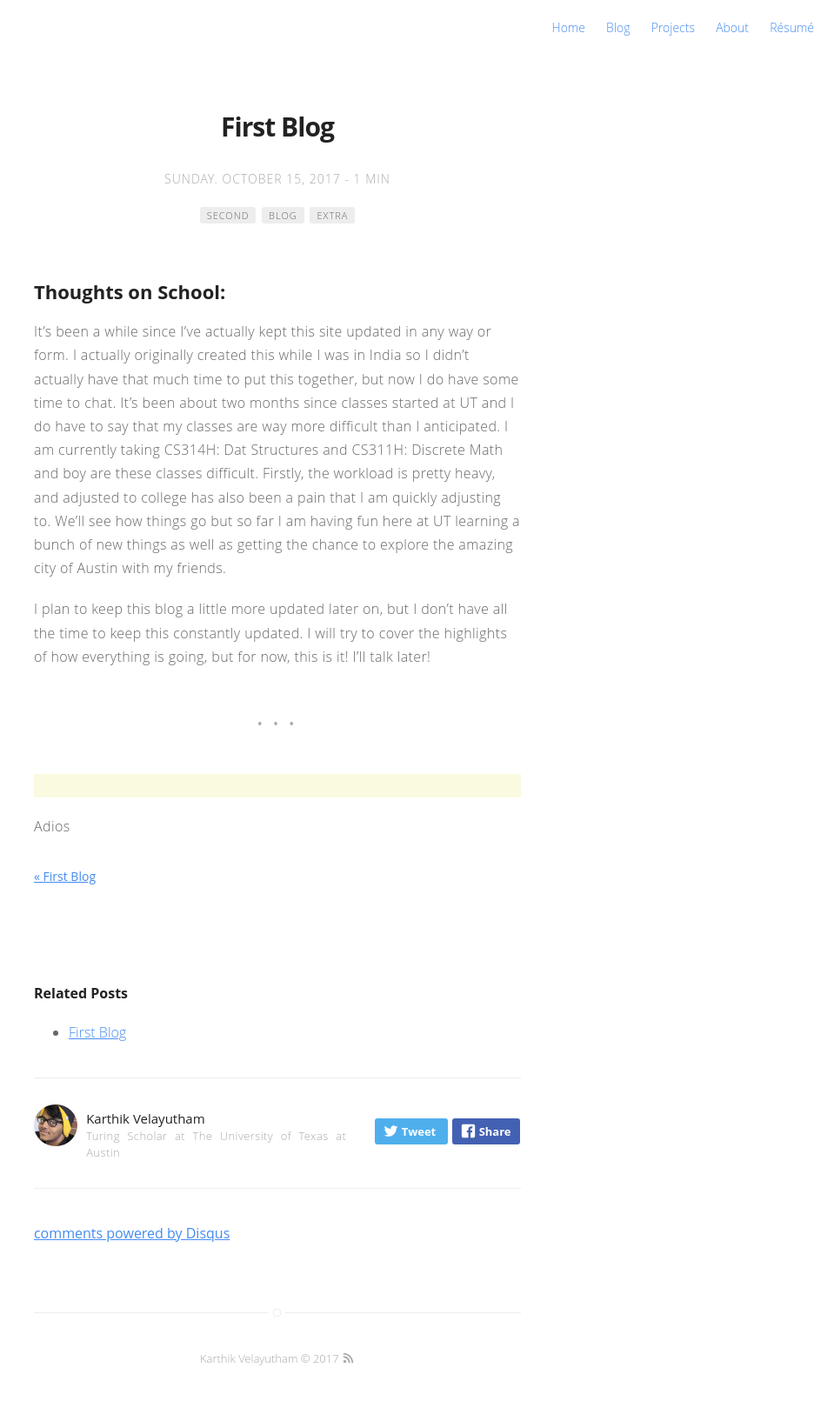
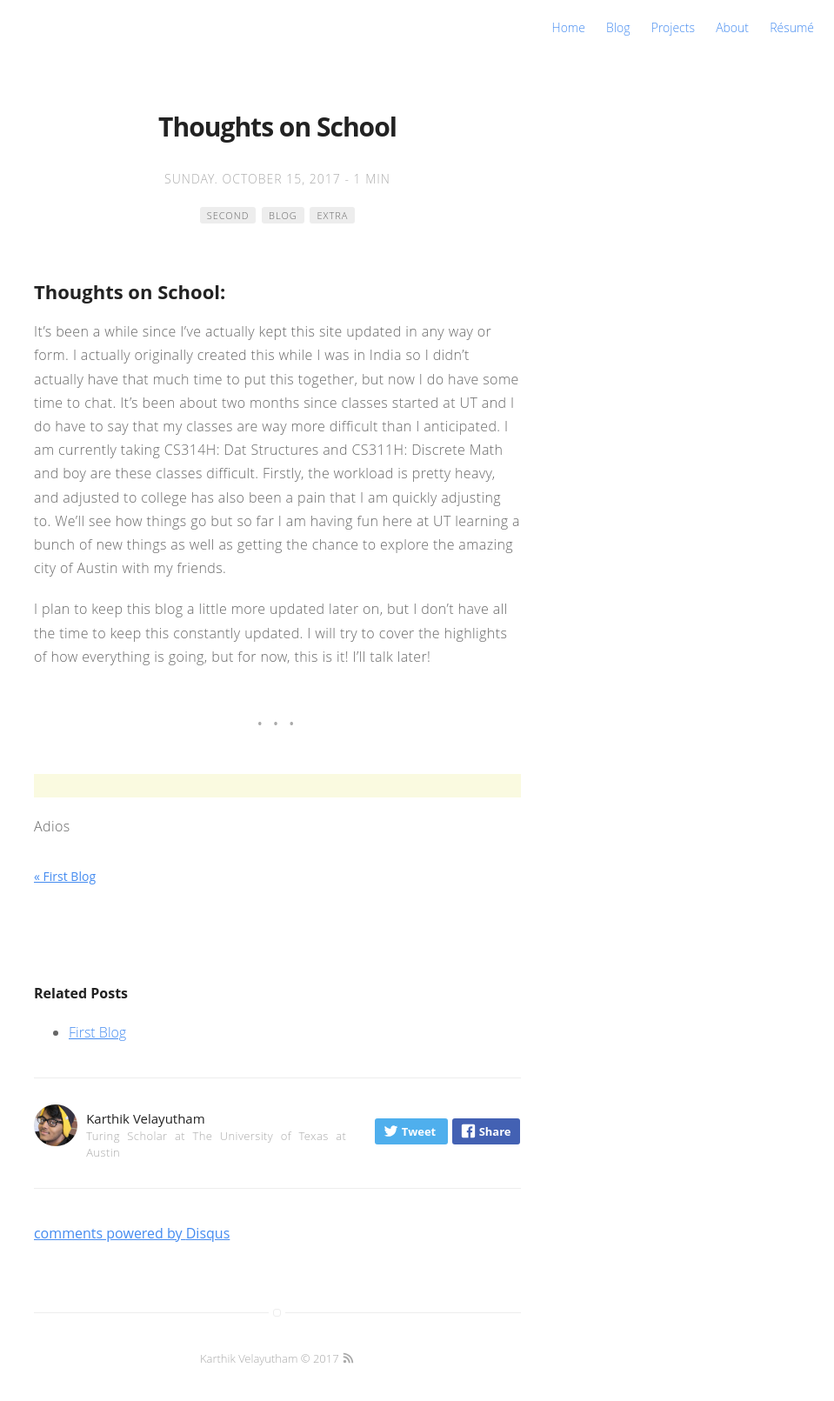
Before and after one commit to pyrito/pyrito.github.io, a Jekyll site: the page built from _posts/2017-10-15-second-blog.markdown, in a window 1280 px wide. Shown: the whole page at 87% size, without its empty margins (321-1280 px from the left). Built offline with Jekyll 4.4.1, drawn with Linux system fonts in a browser that asks for light colours; comment, search, counter and statistics services are not loaded.

Commit message:
new blog stuff

```diff
--- a/_posts/2017-10-15-second-blog.markdown
+++ b/_posts/2017-10-15-second-blog.markdown
@@ -1,5 +1,5 @@
 ---
-title: "First Blog"
+title: "Thoughts on School"
 layout: post
 date: 2017-10-15 20:15
 image: /assets/images/markdown.jpg
```
